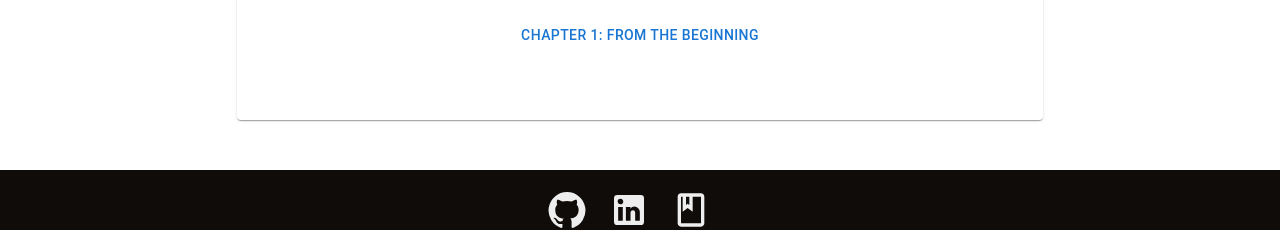
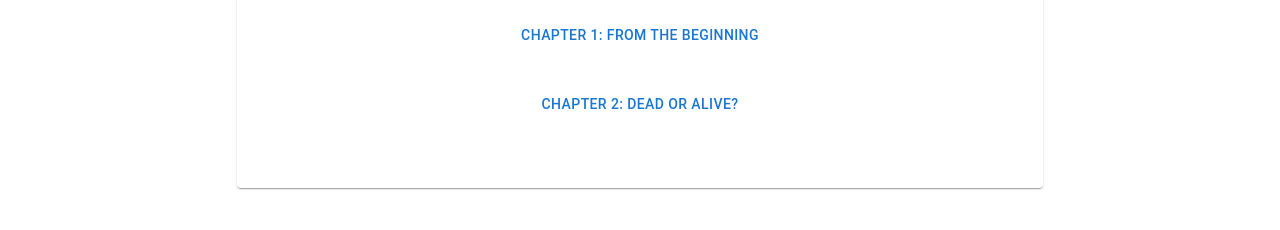
Before and after one commit to HeatMarie/cursed, a React (Create React App) app in the folder cursed/: page / in a window 1280 px wide. Shown: the part 536-766 px from the top of the page. Built offline with nearby package versions, Linux system fonts and the light colour scheme; a web font is replaced by a local one.

Commit message:
Adding Chapter 3 Coming Soon!

```diff
--- a/cursed/src/components/chapters.js
+++ b/cursed/src/components/chapters.js
@@ -313,6 +313,11 @@ const chapters = [
             </p>,
         ]
     },
+    {
+        id: 3,
+        title: `Chapter 2: Dead or Alive?`,
+        body: 'Coming Soon!'
+    },
 ]
 
 export default chapters;
```
